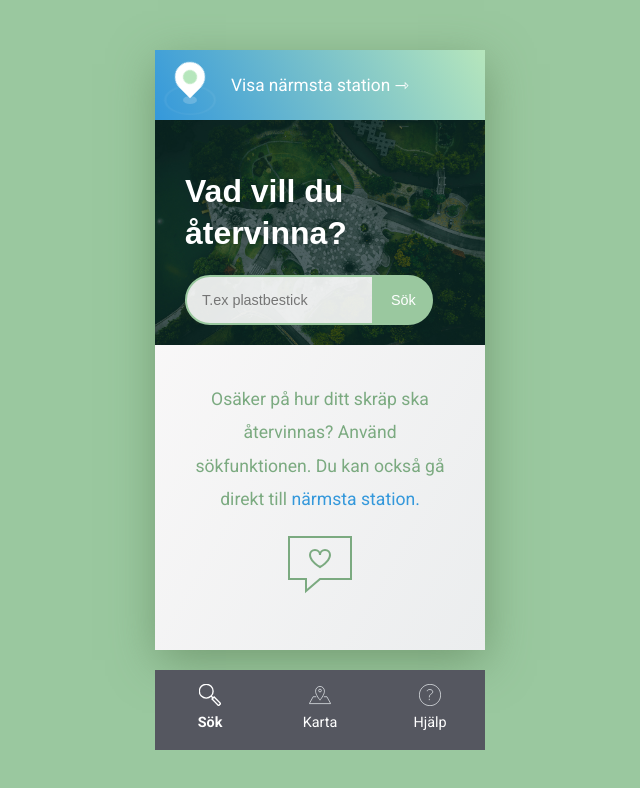
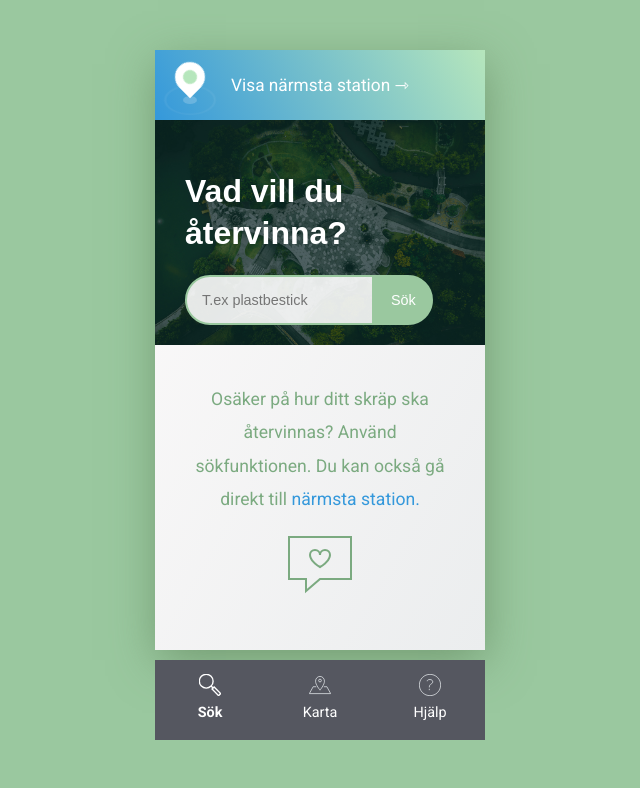
Before and after one commit to uddesson/atervinn-stan-prototype, a React (Create React App) app: page / in a window 1280 px wide. Shown: the top 788 px of the page, without its empty margins (320-960 px from the left). Built offline with nearby package versions, Linux system fonts and the light colour scheme; a web font is replaced by a local one.

Commit message:
Move up nav in desktop view

```diff
--- a/src/App.css
+++ b/src/App.css
@@ -606,7 +606,7 @@ input[type='submit'] {
     }
 
     nav{
-        bottom: 50px;
+        bottom: 60px;
         width: 330px;
         margin: 0 auto;
         text-align: center;
```
